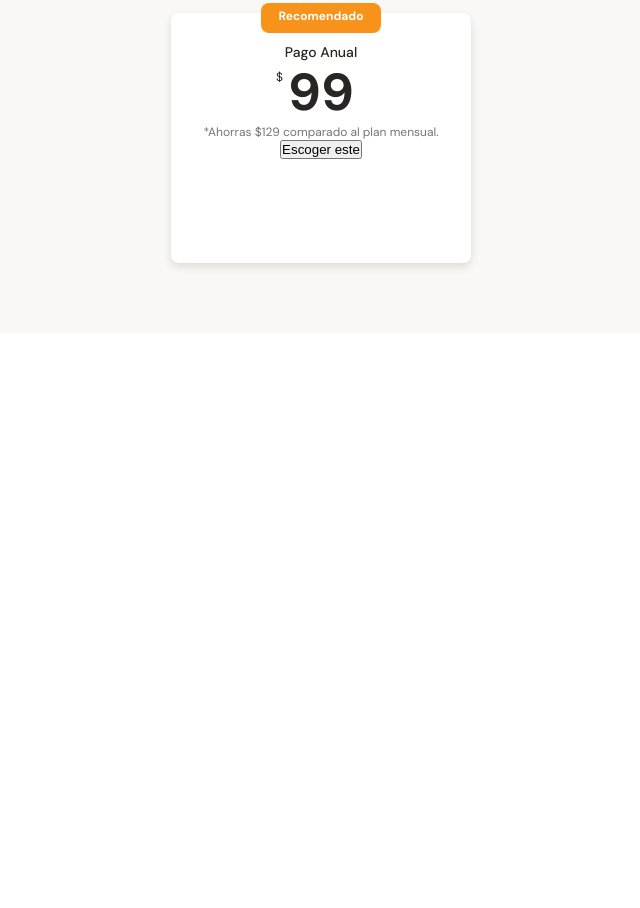
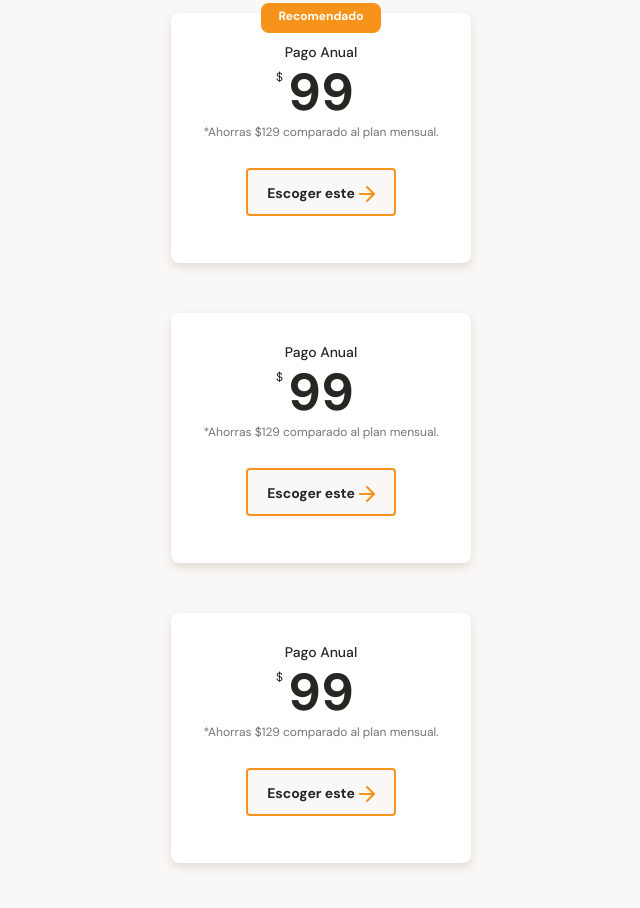
Before and after one commit to Genesis203/Bata_Bit, a plain HTML site: page index.html in a window 1280 px wide. Shown: the part 2911-3819 px from the top of the page, without its empty margins (319-959 px from the left). Before the commit the page ends 3244 px from the top, so only its background shows below. Drawn offline with Linux system fonts and the light colour scheme.

Commit message:
Estilizado final de las tarjetas de planes, clase 26

```diff
--- a/index.html
+++ b/index.html
@@ -130,22 +130,25 @@
                         <button class="plan-card--ca">Escoger este<span></span></button>
                     </div>
                 </article>
-                <!--<article>
-                    <div>
-                        <h3>Pago Anual</h3>
-                        <p><span>$</span> 99</p>
-                        <p>*Ahorras $129 comparado al plan mensual.</p>
-                        <button>Escoger este<span></span></button>
+
+                <article class="plans-container--card">
+                    <div class="plan-info-container">
+                        <h3 class="plan-card--title">Pago Anual</h3>
+                        <p class="plan-card--price"><span>$</span> 99</p>
+                        <p class="plan-card--saving">*Ahorras $129 comparado al plan mensual.</p>
+                        <button class="plan-card--ca">Escoger este<span></span></button>
                     </div>
                 </article>
-                <article>
-                    <div>
-                        <h3>Pago Anual</h3>
-                        <p><span>$</span> 99</p>
-                        <p>*Ahorras $129 comparado al plan mensual.</p>
-                        <button>Escoger este<span></span></button>
+
+                <article class="plans-container--card">
+                    <div class="plan-info-container">
+                        <h3 class="plan-card--title">Pago Anual</h3>
+                        <p class="plan-card--price"><span>$</span> 99</p>
+                        <p class="plan-card--saving">*Ahorras $129 comparado al plan mensual.</p>
+                        <button class="plan-card--ca">Escoger este<span></span></button>
                     </div>
-                </article>-->
+                </article>
+
             </section>
         </section>
     </main>
--- a/styles.css
+++ b/styles.css
@@ -480,3 +480,26 @@ main{
     font-size: 1.2rem;
     color: #757575;
 }
+
+.plan-card--ca{
+    width: 150px;
+    height: 48px;
+    margin-top: 28px;
+    background-color: #FAF8F7;
+    border: 2px solid var(--bitcoin-orange);
+    border-radius: 4px;
+    font-family: "DM Sans", "sans-serif";
+    font-size: 1.4rem;
+    font-weight: bold;
+    line-height: 1.8rem;
+    color: var(--black);
+}
+
+.plan-card--ca span{
+    display: inline-block;
+    width: 20px;
+    height: 20px;
+    background-image: url('./assets/icons/arrow-right.svg');
+    vertical-align: text-bottom;
+
+}
```
